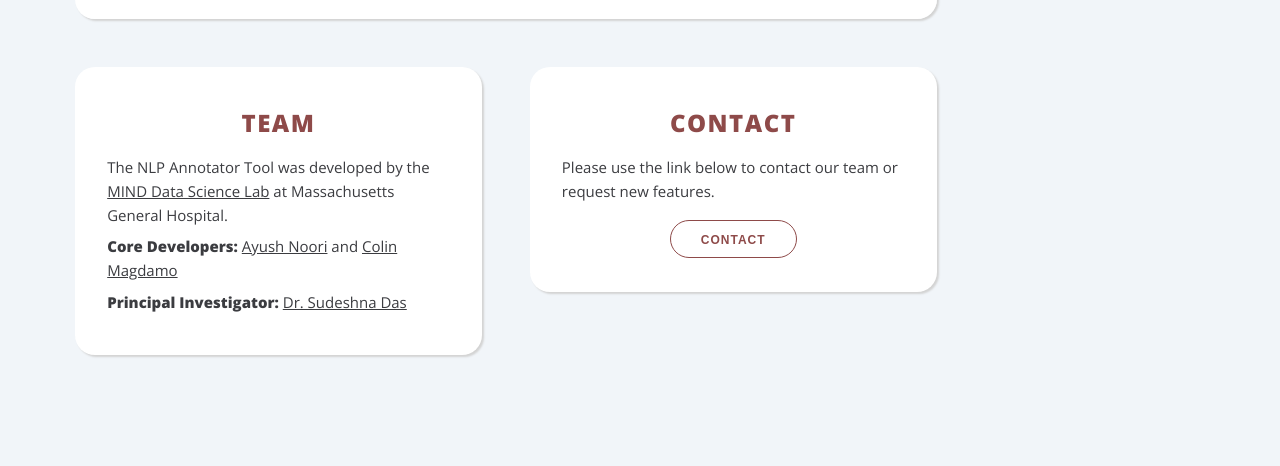
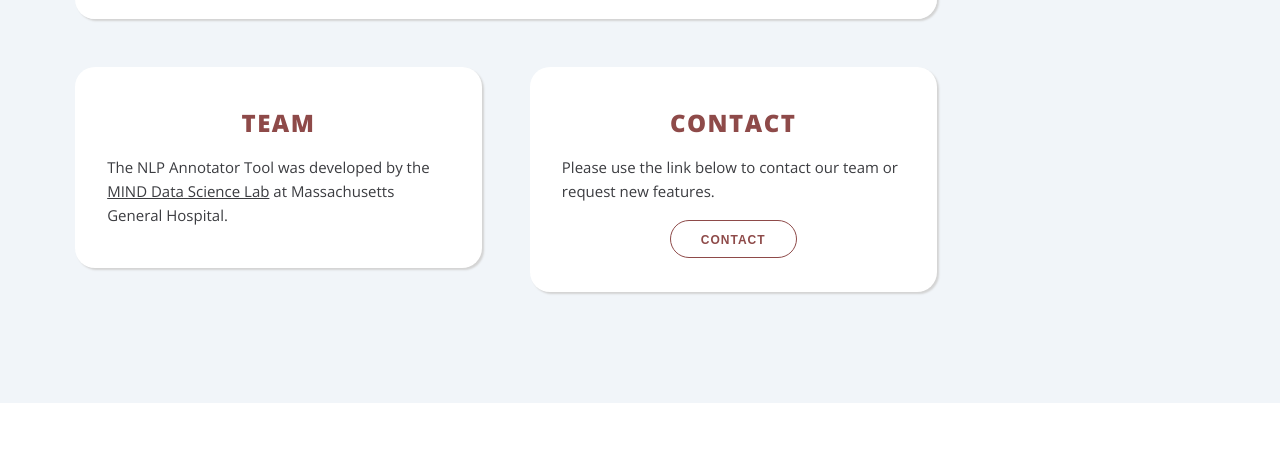
Before and after one commit to anaconda121/NeuraHealth, a Django app: page /about in a window 1280 px wide. Shown: the part 2177-2643 px from the top of the page. After the commit the page ends 2580 px from the top, so only its background shows below. Run offline with Django 3.2, Linux system fonts and the light colour scheme; some libraries are stand-ins or nearby versions.

Commit message:
Update about.html

```diff
--- a/Annotation-Tool/app/gui/templates/gui/about.html
+++ b/Annotation-Tool/app/gui/templates/gui/about.html
@@ -69,10 +69,6 @@
 
                 <p>The NLP Annotator Tool was developed by the <a href="https://www.massgeneral.org/neurology/research/mind-data-science-lab" target="_blank">MIND Data Science Lab</a> at Massachusetts General Hospital.</p>
 
-                <p><b>Core Developers:</b> <a href="mailto:ANOORI1@mgh.harvard.edu">Ayush Noori</a> and <a href="mailto:CMAGDAMO@mgh.harvard.edu">Colin Magdamo</a></p>
-
-                <p><b>Principal Investigator:</b> <a href="mailto:SDAS5@mgh.harvard.edu">Dr. Sudeshna Das</a></p>
-
             </div>
         </div>
 
```
